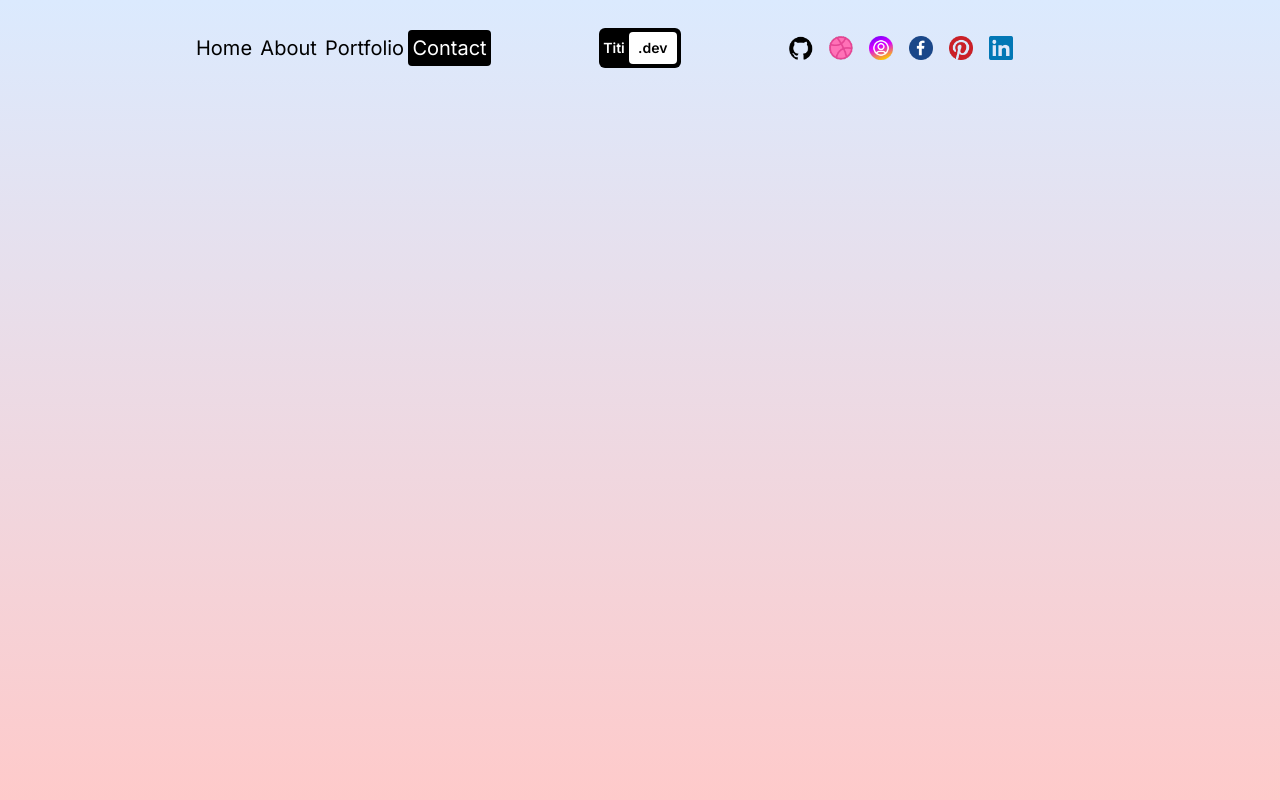
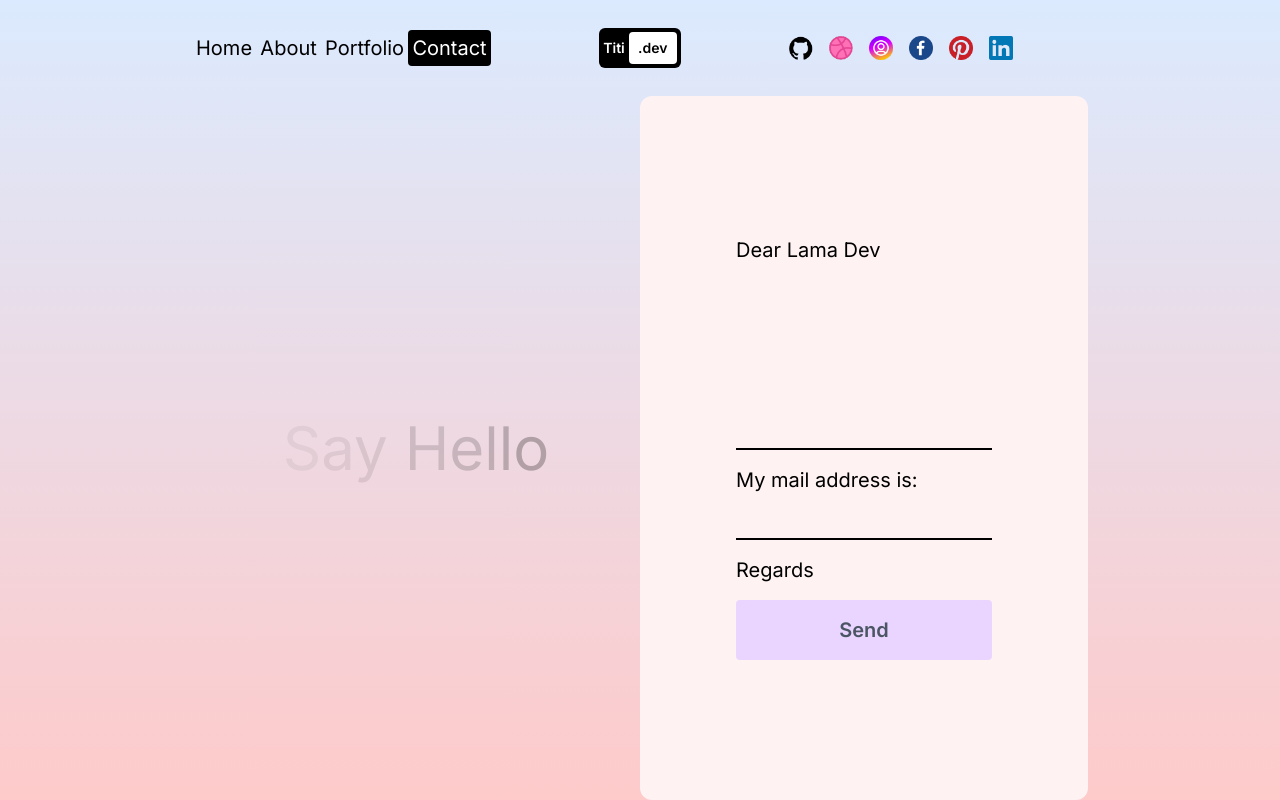
Before and after one commit to titic443/next-cv, a Next.js app: page /contact in a window 1280 px wide. Built offline with nearby package versions, Linux system fonts and the light colour scheme.

Commit message:
feature: send email

```diff
--- a/package.json
+++ b/package.json
@@ -9,6 +9,7 @@
     "lint": "next lint"
   },
   "dependencies": {
+    "@emailjs/browser": "^4.3.3",
     "framer-motion": "^11.0.8",
     "next": "14.1.3",
     "react": "^18",
--- a/src/app/contact/page.js
+++ b/src/app/contact/page.js
@@ -1,13 +1,95 @@
 "use client";
 import { motion } from "framer-motion";
+import { useState, useRef } from "react";
+import emailjs from "@emailjs/browser";
 function ContactPage() {
+  const text = "Say Hello";
+  const [sucess, setSuccess] = useState(false);
+  const [error, setError] = useState(false);
+  const form = useRef();
+  const sendEmail = (e) => {
+    e.preventDefault();
+    setError(false);
+    setSuccess(false);
+
+    emailjs
+      .sendForm(
+        process.env.NEXT_PUBLIC_SERVICE_ID,
+        process.env.NEXT_PUBLIC_TEMPLATE_ID,
+        form.current,
+        process.env.NEXT_PUBLIC_PUBLIC_ID
+      )
+      .then((result) => {
+        console.log(result);
+        setSuccess(true);
+        form.current.reset();
+      })
+      .catch((error) => {
+        console.log(error);
+        setError(true);
+        form.current.reset();
+      });
+  };
   return (
     <motion.div
       className="h-full"
       initial={{ y: "-200vh" }}
       animate={{ y: "0%" }}
       transition={{ delay: 1, duration: 1, ease: "easeOut" }}
-    ></motion.div>
+    >
+      <div className="flex flex-col h-full lg:flex-row px-4 sm:px-8 md:px-12 lg:px-20 xl:px-48">
+        {/* Text container */}
+        <div className="h-1/2 lg:h-full lg:w-1/2 flex items-center justify-center text-6xl">
+          <div>
+            {text.split("").map((letter, index) => (
+              <motion.span
+                key={index}
+                initial={{ opacity: 1 }}
+                animate={{ opacity: 0 }}
+                transition={{
+                  duration: 3,
+                  repeat: Infinity,
+                  delay: index * 0.1,
+                }}
+              >
+                {letter}
+              </motion.span>
+            ))}
+          </div>
+        </div>
+        {/* Form container */}
+        <div className="h-1/2 lg:h-full lg:w-1/2 bg-red-50 rounded-xl text-xl flex flex-col gap-8 justify-center p-24">
+          <form onSubmit={sendEmail} ref={form} className="flex flex-col gap-4">
+            <span>Dear Lama Dev</span>
+            <textarea
+              rows="6"
+              className="bg-transparent border-b-2 border-black resize-none outline-none"
+              name="user_message"
+            ></textarea>
+            <span>My mail address is:</span>
+            <input
+              type="text"
+              className="bg-transparent border-b-2 border-black outline-none"
+              name="user_email"
+            />
+            <span>Regards</span>
+            <button className="bg-purple-200 rounded font-semibold text-gray-600 p-4">
+              Send
+            </button>
+            {sucess && (
+              <span className="text-green-500 font-semibold">
+                Your messge has been sent successfully
+              </span>
+            )}
+            {error && (
+              <span className="text-red-500 font-semibold">
+                Something went wrong
+              </span>
+            )}
+          </form>
+        </div>
+      </div>
+    </motion.div>
   );
 }
 
```
Also changed, not shown: 2 other files (tests, documents, lock files or other folders).
